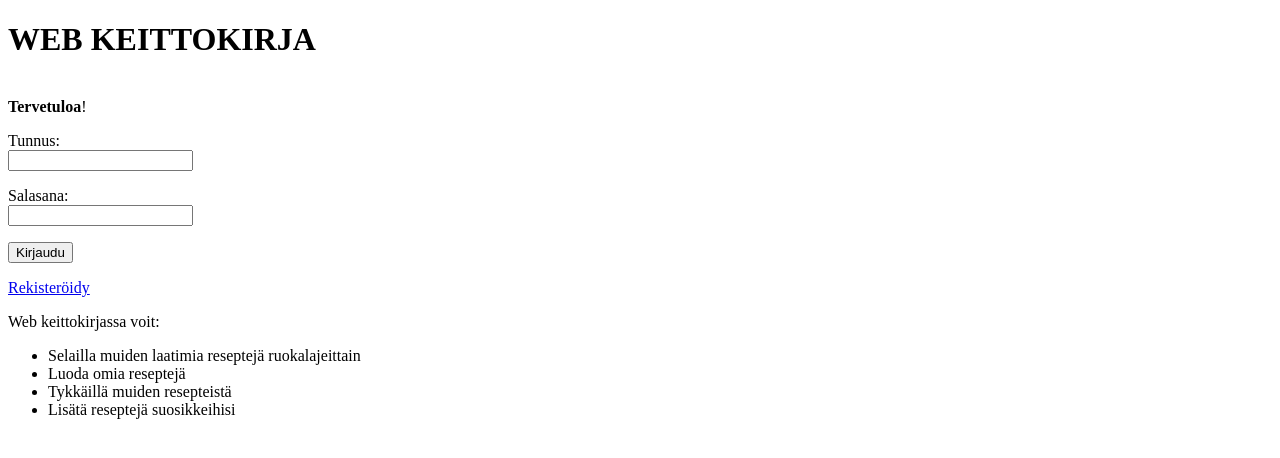
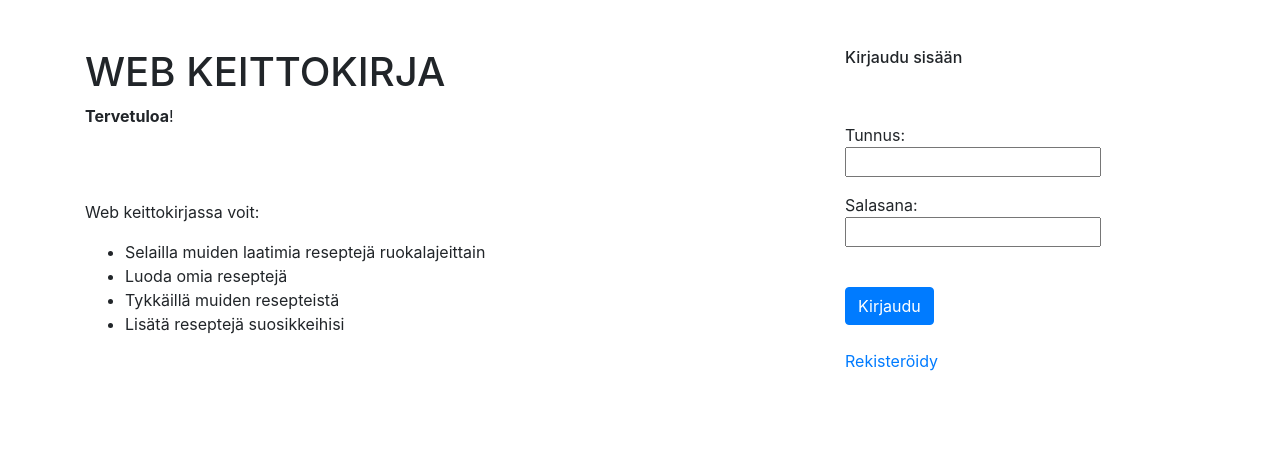
Before and after one commit to Mahlamaki/tsoha-keittokirja, a Flask app: page / in a window 1280 px wide. Shown: the top 458 px of the page. Run offline with Flask 3, Linux system fonts and the light colour scheme; some libraries are stand-ins or nearby versions.

Commit message:
Updating layout

```diff
--- a/templates/index.html
+++ b/templates/index.html
@@ -1,31 +1,19 @@
 <!DOCTYPE html>
+<meta name="viewport" content="width=device-width, initial-scale=1, shrink-to-fit=no">
+<link rel="stylesheet" href="https://stackpath.bootstrapcdn.com/bootstrap/4.5.0/css/bootstrap.min.css">
 <title>Etusivu</title>
+<div class="container">
+  <div class="row">
+    <div class="col-8">
+	<br>
+	<br>
         <h1>WEB KEITTOKIRJA</h1>
+	<p>
+	<b>Tervetuloa</b>!
         <br>
-<b>Tervetuloa</b>!
-
         <br>
-{% if session.username %}
-<br>Olet kirjautunut käyttäjänä {{ session.username }}</p>
-<a href="/my_page">Omat reseptit</a>&nbsp;&nbsp;&nbsp; <a href="/favourite_recipes">Suosikit</a>&nbsp;&nbsp;&nbsp;
-<a href="/create_new_recipe">Luo uusi resepti</a>&nbsp;&nbsp;&nbsp; <a href="/logout">Kirjaudu ulos</a>
-
-{% else %}
-<p>
-<form action="/login" method="POST">
-<p>Tunnus:<br>
-<input type="text" name="username" maxlength="25"></p>
-<p>Salasana:<br>
-<input type="password" name="password" maxlength="25"></p>
-<input type="submit" value="Kirjaudu">
-{{message}}
-</form>
-<p>
-<a href="/register">Rekisteröidy</a>
-{% endif %}
-<p>
-
-<p>
+	<br>
+        <br>
 	  Web keittokirjassa voit:
 	  <ul>
  	   <li> Selailla muiden laatimia reseptejä ruokalajeittain
@@ -33,19 +21,54 @@ Web keittokirjassa voit:
  	   <li> Tykkäillä muiden resepteistä
  	   <li> Lisätä reseptejä suosikkeihisi
 	 </ul>
-<p>
+    </div>
+    <div class="col-4">
+    {% if session.username %}
       <br>
       <br>
-{% if session.username %}
+      <h5>Olet kirjautunut käyttäjänä {{ session.username }}</h5>
+      <br>
+      <br>
+      <a class="navbar-brand" href="/my_page">Omat reseptit</a>
+      <br>
+      <a class="navbar-brand" href="/favourite_recipes">Suosikit</a>
+      <br>
+      <a class="navbar-brand" href="/create_new_recipe">Luo uusi resepti</a>
+      <br>
+      <a class="navbar-brand"  href="/logout">Kirjaudu ulos</a>
+      <br>
+      <br>
       Valitse ruokalaji, jonka reseptejä haluat selailla:
-<br>
+      <p>
       <form action="/browse_recipes/"  method ="POST">
-<select  name="category" method="POST">
+      <select class="custom-select custom-select-lg mb-3" name="category" method="POST">
       <option value="1" selected> Aamupala
       <option value="2"> Pääruoka
       <option value="3"> Jälkiruoka
       <option value="4"> Kaikki
       </select>
-<button type="submit">Valitse</button>
+      <button class="btn btn-primary" type="submit">Valitse</button>
       </form>
+
+    {% else %}
+      <br>
+      <br>
+      <h6>Kirjaudu sisään</h6>
+      <br>
+      <br>
+      <form action="/login" method="POST">
+      <p>Tunnus:<br>
+      <input type="text" name="username" maxlength="25"></p>
+      <p>Salasana:<br>
+      <input type="password" name="password" maxlength="25"></p>
+      <br>
+      <input class="btn btn-primary" type="submit" value="Kirjaudu">
+      {{message}}
+      </form>
+      <br>
+      <a href="/register">Rekisteröidy</a>
     {% endif %}
+    <p>
+    </div>
+  </div>
+</div>
```
Also changed, not shown: templates/my_recipe.html (+25 -13 lines). Lines whose indentation alone changed are shown as unchanged.
